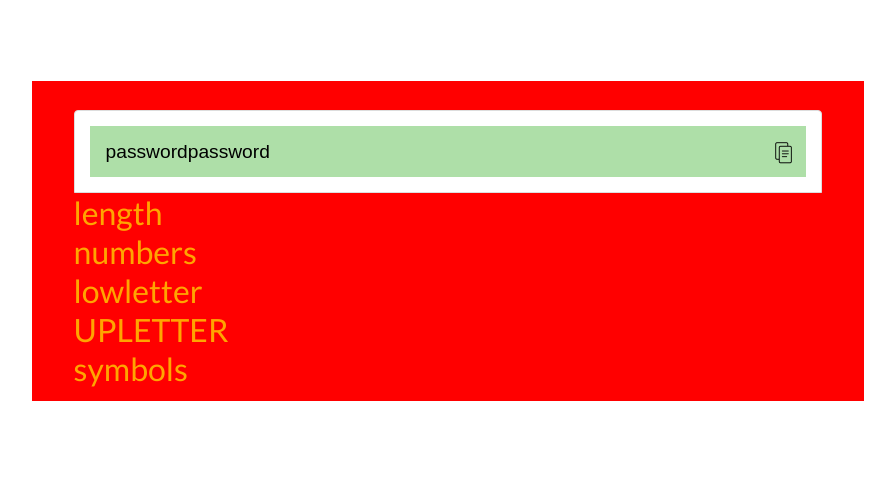
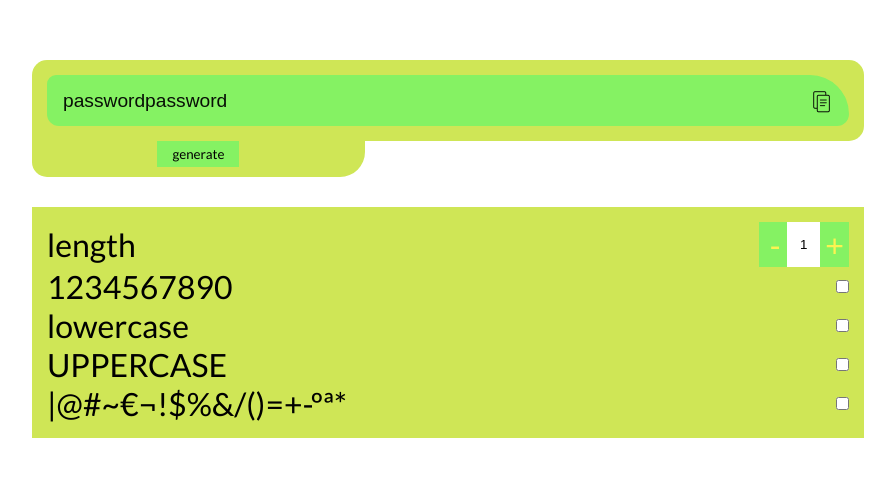
Before and after one commit to alexbgh1/proyectos-varios-js, a plain HTML site: page password-generator/index.html in a window 1280 px wide. Shown: the part 159-636 px from the top of the page, without its empty margins (192-1087 px from the left). Drawn offline with Linux system fonts and the light colour scheme.

Commit message:
avance generator_pass; mejorar aspectos visuales

```diff
--- a/password-generator/css/styles.css
+++ b/password-generator/css/styles.css
@@ -1,3 +1,14 @@
+/* GLOBAL COLOR*/
+:root{
+    --main: #CFE656;
+    --sub: #A4FC51;
+    --sub2: #FCF351;
+    --inp: #85F263;
+}
+
+::selection{
+    background: #CFE656;
+}
 /* GENERAL */
 * {
     box-sizing: border-box;
@@ -18,6 +29,9 @@ body{
     font-size: 32px;
 }
 
+input{
+    outline:none;
+}
 .container{
     display: flex;
     flex-direction: column;
@@ -31,30 +45,28 @@ body{
     display: flex;
     flex-direction: column;
     justify-content: center;
-    background-color: red;
+
+    border-radius: 5px;
     width: 52rem;
     height: 20rem;
 }
 
-.inside-box{
-    color: orange;
-    margin: 5%;
-}
+
 
 /* Password OUTPUT and Clipb*/
 /* Password */
 .show-output{
     position: relative;
-    margin: 15px 0 0;
+    margin: 15px 0 0px;
     padding: 15px 15px;
-    background-color: #fff;
-    border-radius: 4px 4px 0 0;
-    border: 1px solid #ddd;
+    background-color: var(--main);
+    border-radius: 15px 15px 15px 0px;
     z-index: 2;
 }
 
 .input-group{
-    background-color: rgb(174, 223, 168);
+    background-color: var(--inp);
+    border-radius: 15px 65px 20px 20px;
     display: table;
     width: 100%;
     padding-bottom: 5px;
@@ -74,6 +86,7 @@ body{
 }
 #gen-pass{
     width: 95%;
+    color: #000000f0;
     height: 40px;
     background-color: transparent;
     position: relative;
@@ -133,12 +146,100 @@ body{
     visibility: visible;
     opacity: 0.9;
 }
+/* Generate Button */
+.box-button{
+    margin: 0 0 15px 0;
+    background-color: var(--main);
+    border-radius: 0 0 25px 15px;
+    padding: 0 0 10px 0px;
+    width: 40%;
+    display: flex;
+    justify-content: center;
+}
+.gen-button{
+    font-family: 'Lato';
+    text-decoration: none;
+    padding: 5px 15px;
+    background-color: var(--inp);
+    outline: none;
+    cursor: pointer;
+    transition: background-color .4s;
+    border: none;
+    text-align: center;
+    text-decoration: none;
+    display: inline-block;
 
+}
+.gen-button:active{
+    border-color: none;
+    box-shadow: 0px 0px 5px var(--inp);
+    background-color: var(--sub2);
+}
+.gen-button:hover{
+    box-shadow: 1px 1px 1px --sub;
+    box-shadow: 0px 0px 5px var(--inp);
+    background-color: var(--sub2);
+}
+
+/* form */
+.box-variables{
+    display: flex;
+    justify-content: space-between;
+    align-items: center
+}
+
+/* Input variables, length, numbers ,letters*/
+.variables-input{
+    background-color: var(--main);
+    padding: 15px 15px;
+    margin-top: 15px;
+}
+
+.box-length{
+    display: flex;
+}
+
+input[type='number']::-webkit-inner-spin-button,
+input[type='number']::-webkit-outer-spin-button {
+    -webkit-appearance: none;
+    margin: 0;
+}
+
+#length-num{
+    -moz-appearance: textfield;
+    text-align: center;
+    margin: 0;
+}
+.btn-1{
+    color: var(--sub2);
+    background-color: var(--inp);
+    border: none;
+    font-size: 32px;
+    cursor: pointer;
+}
+#decrement{
+    padding: 5px 7px 2px 11px;
+}
+#decrement:hover, #decrement:active,
+#increment:hover, #increment:active{
+    box-shadow: 1px 1px 1px --sub;
+    box-shadow: 0px 0px 5px var(--inp);
+    background-color: var(--sub2);
+    color: black;
+}
+#increment{
+    padding: 6px 5px 2px 5px;
+}
+.dli{
+    border: none;
+    justify-content: center;
+    text-align: center;
+}
 /* Responsive Mobile */
 @media (max-width: 500px){
     .box-container{
         width: 90%;
-        background-color: aqua;
+
     }
     #gen-pass{
         width: 85%;
@@ -149,7 +250,7 @@ body{
 @media (min-width: 500px) and (max-width: 1000px){
     .box-container{
         width: 88%;
-        background-color: blue;
+
     }
     #gen-pass{
         width: 91%;
--- a/password-generator/index.html
+++ b/password-generator/index.html
@@ -12,11 +12,9 @@
 <body>
     <div class="container">
         <div class="box-container">
-            <div class="inside-box">
-
                 <div class="show-output">
                     <div class="input-group">
-                        <input id="gen-pass" value="passwordpassword" type="text"/>
+                        <input id="gen-pass" value="passwordpassword" type="text" readonly/>
                         <span class="input-group-btn tooltip">
                             <button class="btn" type="button" onclick="copyPass()" onmouseout="outMsgCopyclip()">
                                 <span id="copyclip" class="tooltiptext">Copy to clipboard</span>
@@ -25,23 +23,37 @@
                         </span>
                     </div>
                 </div>
-                <div>
-                    length
+                <div class="box-button">
+                    <button class="gen-button" onclick="getInfo()">generate</button>
                 </div>
-                <div>
-                    numbers
-                </div>
-                <div>
-                    lowletter
-                </div>
-                <div>
-                    UPLETTER
-                </div>
-                <div>
-                    symbols
+                <div class="variables-input">
+                    <div class="box-variables">
+                        <p>length</p>
+                        <div class="box-length">
+                            <button onclick="stepper(this)" id="decrement" class="dli btn-1">-</button>
+                            <input id="length-num" class="dli " type="number" min="1" max="18" value="1" readonly>
+                            <button onclick="stepper(this)" id="increment" class="dli btn-1">+</button>
+                        </div>
+                    </div>
+                    <div class="box-variables" style="flex-direction: row-reverse;">
+                        <input id="cb-num" class="cb" name="numbers" value="numbers" type="checkbox"/>
+                        <label for="#numbers">1234567890</label>
+                    </div>
+                    <div class="box-variables" style="flex-direction: row-reverse;">
+                        <input id="cb-ll" class="cb" name="lowletters" value="lowletter" type="checkbox"/>
+                        <label for="#lowletter">lowercase</label>
+                    </div>
+                    <div class="box-variables" style="flex-direction: row-reverse;">
+                        <input id="cb-ul" class="cb" name="upletter" value="upletter"  type="checkbox"/>
+                        <label for="#upletter">UPPERCASE</label>
+                    </div>
+                    <div class="box-variables" style="flex-direction: row-reverse;">
+                        <input id="cb-s" class="cb" name="symbols" value="symbols" type="checkbox"/>
+                        <label for="#symbols">|@#~€¬!$%&/()=+-ºª*</label>
+                    </div>
                 </div>
             </div>
-        </div>
+
     </div>
 
     <script src="js/generator_pass.js"></script>
--- a/password-generator/js/generator_pass.js
+++ b/password-generator/js/generator_pass.js
@@ -1,11 +1,20 @@
+
 const numbers = "0123456789"
 const lowerLetters = "abcdefghijlkmnñoprqstuvwxyz"
 const upperLetters = "ABCDEFGHIJLKMNÑOPRQSTUVWXYZ"
 const symbols = "|@#~€¬!$%&/()=+-ºª*"
 
-var inputPass = document.getElementById("gen-pass");
-var tooltip = document.getElementById("copyclip");
+/* GET ID */
+const inputPass = document.getElementById("gen-pass");
+const tooltip = document.getElementById("copyclip");
+const length_num = document.getElementById('length-num');
+const num = document.getElementById('cb-num');
+const ll = document.getElementById('cb-ll');
+const ul = document.getElementById('cb-ul');
+const s = document.getElementById('cb-s');
 
+var checkboxes = document.querySelectorAll('.cb')
+/* Copy Clip feature */
 function copyPass(){
     inputPass.select();
     inputPass.setSelectionRange(0, 99999);
@@ -15,3 +24,37 @@ function copyPass(){
 function outMsgCopyclip(){
     tooltip.innerHTML = "Copy to clipboard";
 }
+
+/* stepper */
+function stepper(btn){
+    let id = btn.getAttribute('id');
+    let min = length_num.getAttribute('min');
+    let max = length_num.getAttribute('max');
+    let val = length_num.getAttribute('value');
+
+    let calcStep = (id == "increment") ? 1 : -1;
+    let newValue = parseInt(val) + calcStep;
+
+    if (newValue >= min && newValue <= max){
+        length_num.setAttribute('value', newValue);
+    }
+}
+
+/* Pass generator */
+function getInfo(){
+    checkboxes
+    var posibleChar = ""
+    if (checkboxes[0].checked){posibleChar+=numbers}
+    if (checkboxes[1].checked){posibleChar+=lowerLetters}
+    if (checkboxes[2].checked){posibleChar+=upperLetters}
+    if (checkboxes[3].checked){posibleChar+=symbols}
+    var ans = ""
+    if (posibleChar === ""){
+        ans="Please check some values";
+    }else{
+        for(let l = 0; l<length_num.value; l++){
+            ans += posibleChar[(Math.floor(Math.random() * posibleChar.length))];
+        };
+    }
+    inputPass.value = ans;
+}
```
